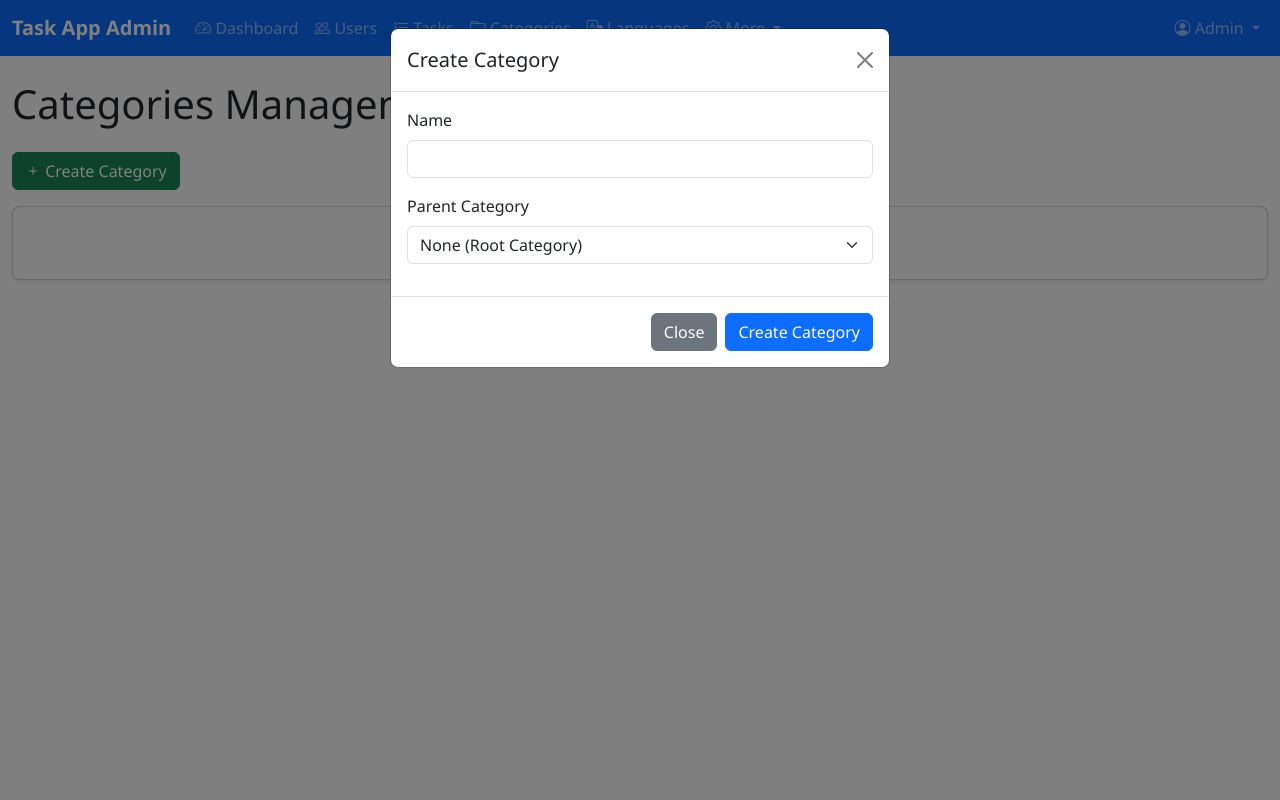
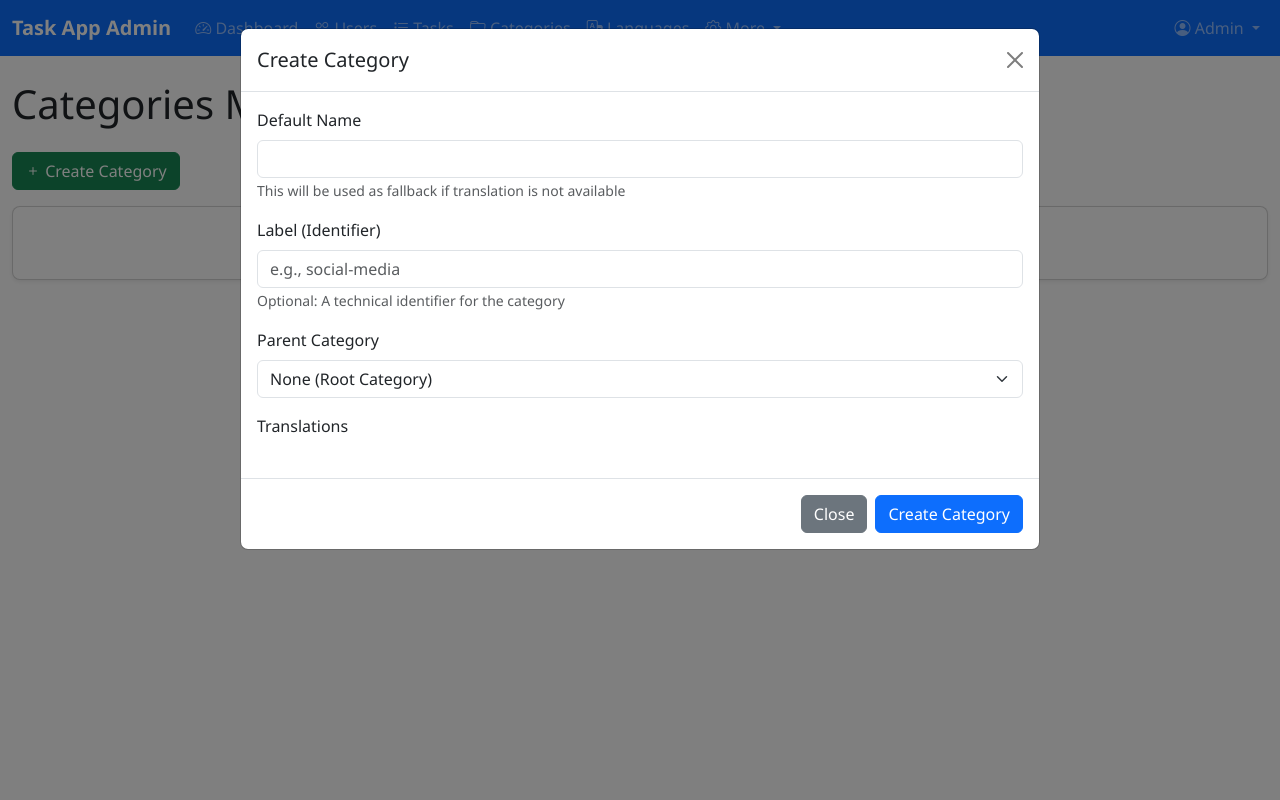
Before and after one commit to mrDarky/task_tg_mini_app, a FastAPI app: template app/templates/categories.html in a window 1280 px wide, after a click on "Create Category". Run offline with FastAPI, Linux system fonts and the light colour scheme; the template is opened without the code that fills it, so the values that code supplies are empty; parts of the project's set-up code (start-up, migrations or seed data) failed here and were passed over.

Commit message:
Update category frontend to support translations and fix imports
Co-authored-by: mrDarky <10954120+mrDarky@users.noreply.github.com>

```diff
--- a/app/models.py
+++ b/app/models.py
@@ -1,5 +1,5 @@
 from pydantic import BaseModel, Field
-from typing import Optional, Literal
+from typing import Optional, Literal, List
 from datetime import datetime
 
 
--- a/app/static/js/categories.js
+++ b/app/static/js/categories.js
@@ -1,6 +1,18 @@
+let availableLanguages = [];
+
+async function loadLanguages() {
+    try {
+        const response = await fetch('/api/languages/');
+        const data = await response.json();
+        availableLanguages = data.languages || [];
+    } catch (error) {
+        console.error('Error loading languages:', error);
+    }
+}
+
 async function loadCategories() {
     try {
-        const response = await fetch('/api/categories/tree/all');
+        const response = await fetch('/api/categories/tree/all?include_translations=true');
         const data = await response.json();
 
         displayCategoryTree(data.tree);
@@ -32,6 +44,7 @@ function renderCategory(category, level = 0) {
                 <div>
                     <i class="bi bi-folder${category.children && category.children.length > 0 ? '-fill' : ''}"></i>
                     <strong>${category.name}</strong>
+                    ${category.label ? `<span class="badge bg-info ms-2">${category.label}</span>` : ''}
                     ${category.children && category.children.length > 0 ? `<span class="badge bg-secondary ms-2">${category.children.length} sub</span>` : ''}
                 </div>
                 <div class="btn-group btn-group-sm">
@@ -83,6 +96,45 @@ async function loadCategoryOptions() {
     }
 }
 
+function renderTranslationInputs(containerId, translations = []) {
+    const container = document.getElementById(containerId);
+    if (!container) return;
+
+    container.innerHTML = availableLanguages.map(lang => {
+        const existingTrans = translations.find(t => t.language_id === lang.id);
+        return `
+            <div class="mb-2">
+                <label class="form-label">${lang.name} (${lang.code.toUpperCase()})</label>
+                <input type="text"
+                       class="form-control translation-input"
+                       data-language-id="${lang.id}"
+                       value="${existingTrans ? existingTrans.name : ''}"
+                       placeholder="Category name in ${lang.name}">
+            </div>
+        `;
+    }).join('');
+}
+
+function getTranslationsFromInputs(containerId) {
+    const container = document.getElementById(containerId);
+    if (!container) return [];
+
+    const inputs = container.querySelectorAll('.translation-input');
+    const translations = [];
+
+    inputs.forEach(input => {
+        const value = input.value.trim();
+        if (value) {
+            translations.push({
+                language_id: parseInt(input.getAttribute('data-language-id')),
+                name: value
+            });
+        }
+    });
+
+    return translations;
+}
+
 async function createCategory() {
     const name = document.getElementById('create-name').value.trim();
     if (!name) {
@@ -90,10 +142,15 @@ async function createCategory() {
         return;
     }
 
+    const label = document.getElementById('create-label').value.trim();
     const parentId = document.getElementById('create-parent').value;
+    const translations = getTranslationsFromInputs('create-translations-container');
+
     const data = {
         name: name,
-        parent_id: parentId ? parseInt(parentId) : null
+        label: label || null,
+        parent_id: parentId ? parseInt(parentId) : null,
+        translations: translations.length > 0 ? translations : null
     };
 
     try {
@@ -119,12 +176,16 @@ async function createCategory() {
 
 async function editCategory(categoryId) {
     try {
-        const response = await fetch(`/api/categories/${categoryId}`);
+        const response = await fetch(`/api/categories/${categoryId}?include_translations=true`);
         const category = await response.json();
 
         document.getElementById('edit-category-id').value = category.id;
         document.getElementById('edit-name').value = category.name;
+        document.getElementById('edit-label').value = category.label || '';
         document.getElementById('edit-parent').value = category.parent_id || '';
+
+        // Render translation inputs with existing values
+        renderTranslationInputs('edit-translations-container', category.translations || []);
 
         const modal = new bootstrap.Modal(document.getElementById('editCategoryModal'));
         modal.show();
@@ -143,10 +204,15 @@ async function saveCategory() {
         return;
     }
 
+    const label = document.getElementById('edit-label').value.trim();
     const parentId = document.getElementById('edit-parent').value;
+    const translations = getTranslationsFromInputs('edit-translations-container');
+
     const data = {
         name: name,
-        parent_id: parentId ? parseInt(parentId) : null
+        label: label || null,
+        parent_id: parentId ? parseInt(parentId) : null,
+        translations: translations.length > 0 ? translations : null
     };
 
     try {
@@ -190,13 +256,17 @@ async function deleteCategory(categoryId) {
 }
 
 // Event listeners
-document.addEventListener('DOMContentLoaded', () => {
+document.addEventListener('DOMContentLoaded', async () => {
+    await loadLanguages();
     loadCategories();
 
     document.getElementById('create-category-btn').addEventListener('click', createCategory);
     document.getElementById('save-category-btn').addEventListener('click', saveCategory);
 
-    // Reload category options when modals are shown
-    document.getElementById('createCategoryModal').addEventListener('shown.bs.modal', loadCategoryOptions);
+    // Reload category options and render translation inputs when modals are shown
+    document.getElementById('createCategoryModal').addEventListener('shown.bs.modal', () => {
+        loadCategoryOptions();
+        renderTranslationInputs('create-translations-container');
+    });
     document.getElementById('editCategoryModal').addEventListener('shown.bs.modal', loadCategoryOptions);
 });
--- a/app/templates/categories.html
+++ b/app/templates/categories.html
@@ -31,7 +31,7 @@
 
 <!-- Create Category Modal -->
 <div class="modal fade" id="createCategoryModal" tabindex="-1">
-    <div class="modal-dialog">
+    <div class="modal-dialog modal-lg">
         <div class="modal-content">
             <div class="modal-header">
                 <h5 class="modal-title">Create Category</h5>
@@ -40,14 +40,26 @@
             <div class="modal-body">
                 <form id="create-category-form">
                     <div class="mb-3">
-                        <label for="create-name" class="form-label">Name</label>
+                        <label for="create-name" class="form-label">Default Name</label>
                         <input type="text" class="form-control" id="create-name" required>
+                        <small class="form-text text-muted">This will be used as fallback if translation is not available</small>
+                    </div>
+                    <div class="mb-3">
+                        <label for="create-label" class="form-label">Label (Identifier)</label>
+                        <input type="text" class="form-control" id="create-label" placeholder="e.g., social-media">
+                        <small class="form-text text-muted">Optional: A technical identifier for the category</small>
                     </div>
                     <div class="mb-3">
                         <label for="create-parent" class="form-label">Parent Category</label>
                         <select class="form-select" id="create-parent">
                             <option value="">None (Root Category)</option>
                         </select>
+                    </div>
+                    <div class="mb-3">
+                        <label class="form-label">Translations</label>
+                        <div id="create-translations-container">
+                            <!-- Translations will be loaded dynamically -->
+                        </div>
                     </div>
                 </form>
             </div>
@@ -61,7 +73,7 @@
 
 <!-- Edit Category Modal -->
 <div class="modal fade" id="editCategoryModal" tabindex="-1">
-    <div class="modal-dialog">
+    <div class="modal-dialog modal-lg">
         <div class="modal-content">
             <div class="modal-header">
                 <h5 class="modal-title">Edit Category</h5>
@@ -71,14 +83,26 @@
                 <form id="edit-category-form">
                     <input type="hidden" id="edit-category-id">
                     <div class="mb-3">
-                        <label for="edit-name" class="form-label">Name</label>
+                        <label for="edit-name" class="form-label">Default Name</label>
                         <input type="text" class="form-control" id="edit-name" required>
+                        <small class="form-text text-muted">This will be used as fallback if translation is not available</small>
+                    </div>
+                    <div class="mb-3">
+                        <label for="edit-label" class="form-label">Label (Identifier)</label>
+                        <input type="text" class="form-control" id="edit-label" placeholder="e.g., social-media">
+                        <small class="form-text text-muted">Optional: A technical identifier for the category</small>
                     </div>
                     <div class="mb-3">
                         <label for="edit-parent" class="form-label">Parent Category</label>
                         <select class="form-select" id="edit-parent">
                             <option value="">None (Root Category)</option>
                         </select>
+                    </div>
+                    <div class="mb-3">
+                        <label class="form-label">Translations</label>
+                        <div id="edit-translations-container">
+                            <!-- Translations will be loaded dynamically -->
+                        </div>
                     </div>
                 </form>
             </div>
```
